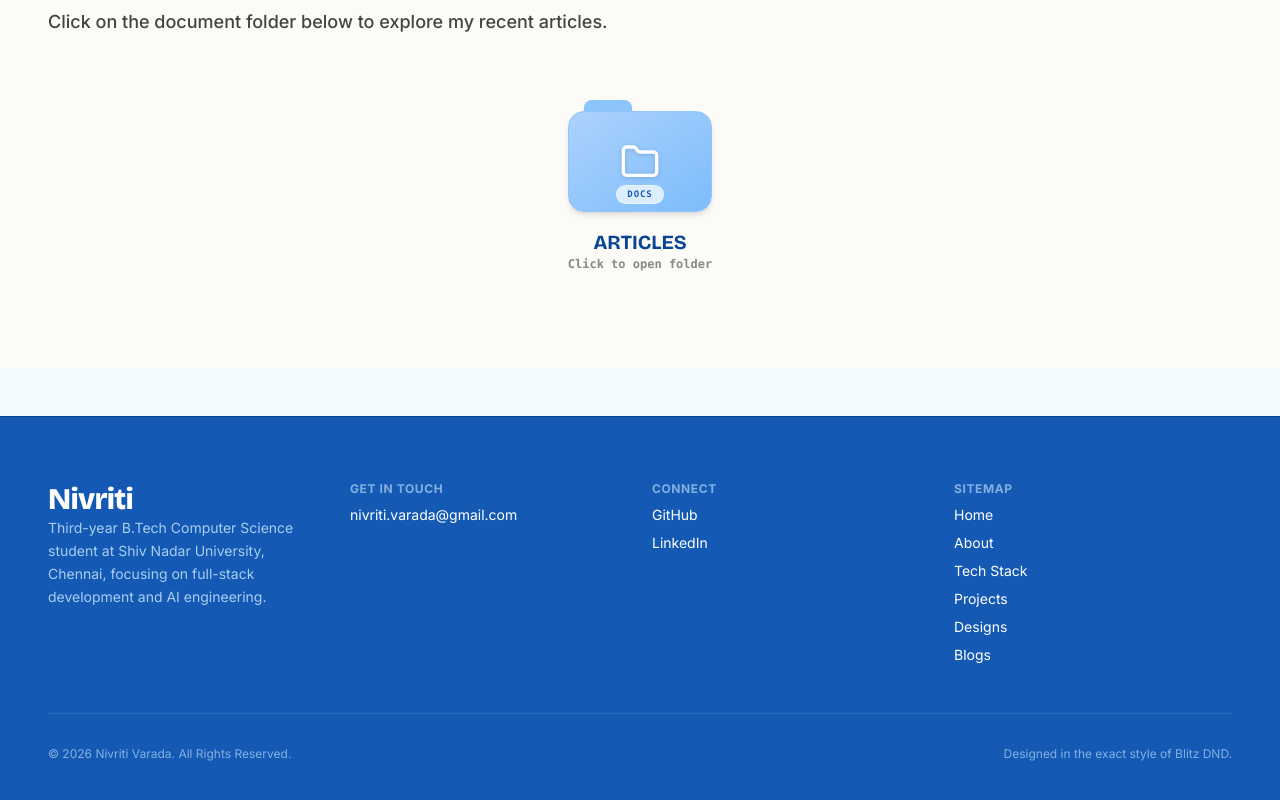
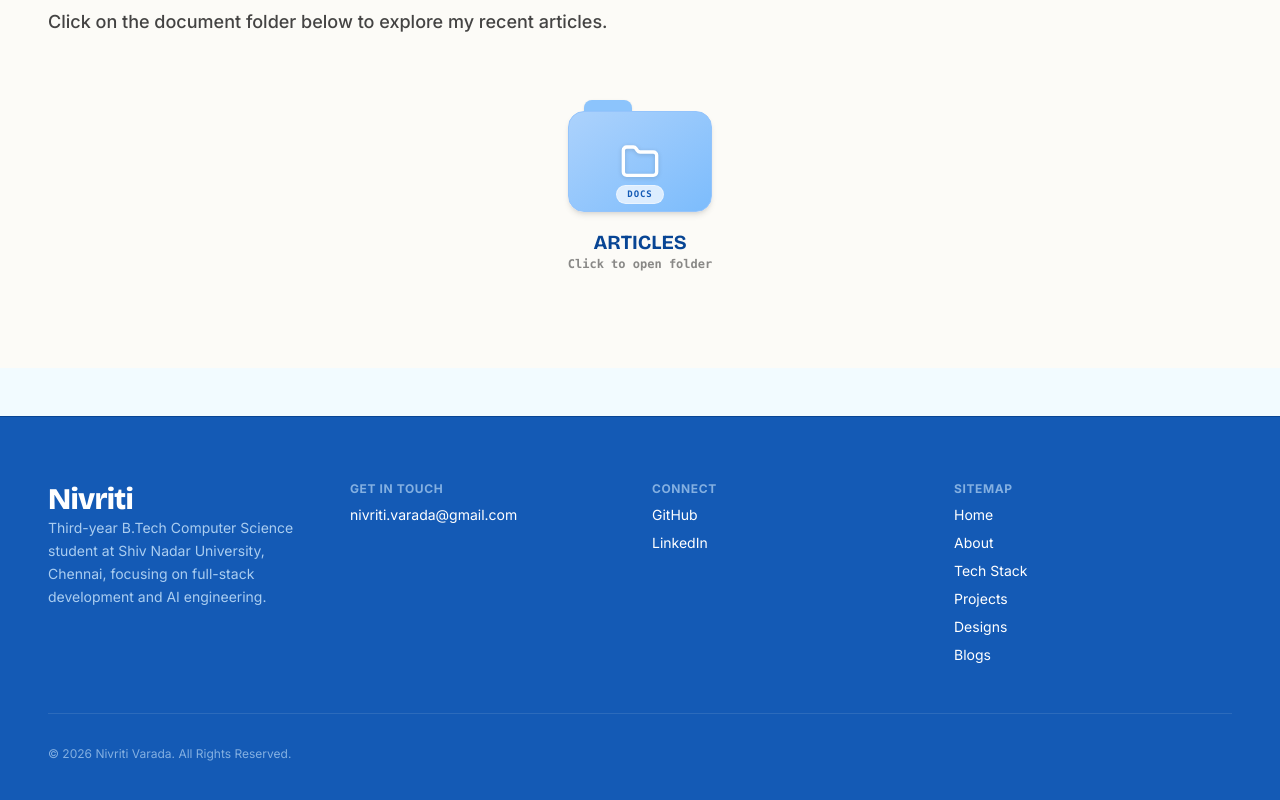
Before and after one commit to nivriti25/nivriti-portfolio, a Next.js app: page / in a window 1280 px wide. Shown: the part 5001-5801 px from the top of the page. Built offline with nearby package versions, Linux system fonts and the light colour scheme.

Commit message:
small code changes

```diff
--- a/components/Footer.tsx
+++ b/components/Footer.tsx
@@ -65,7 +65,7 @@ export default function Footer() {
         {/* Copyright Bar */}
         <div className="pt-8 flex flex-col sm:flex-row justify-between items-center text-xs text-brand-light/60 gap-4">
           <p>© {new Date().getFullYear()} Nivriti Varada. All Rights Reserved.</p>
-          <p>Designed in the exact style of Blitz DND.</p>
+
         </div>
       </div>
     </footer>
```
